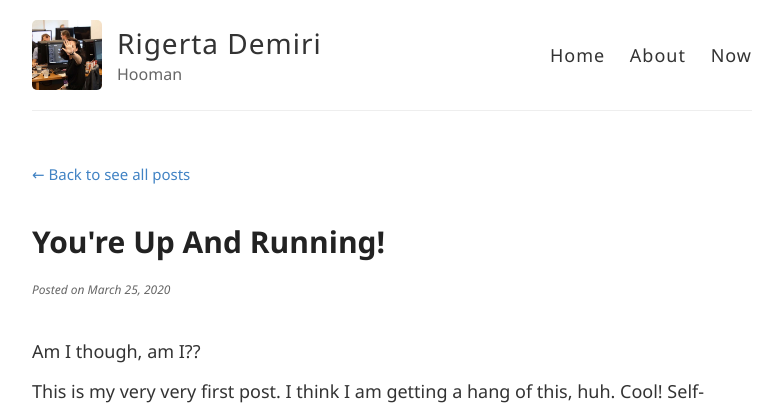
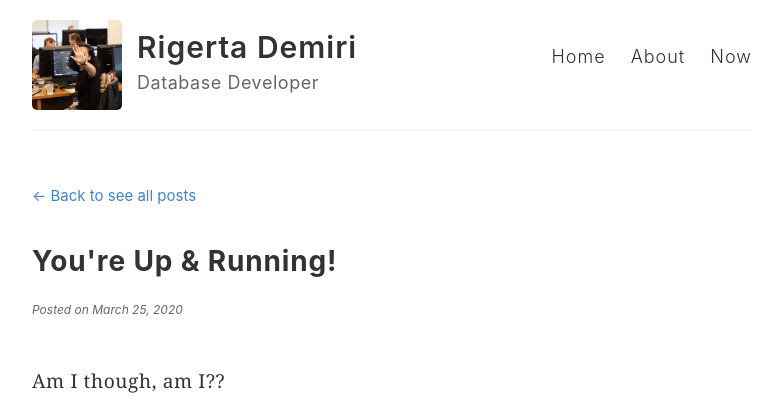
Before and after one commit to rigerta/rigerta.github.io, a Jekyll site: the page built from _posts/2020-3-25-quarantine-stories.md, in a window 1280 px wide. Shown: the top 408 px of the page, without its empty margins (248-1030 px from the left). Built offline with Jekyll 4.4.1, drawn with Linux system fonts in a browser that asks for light colours.

Commit message:
dev changes

```diff
--- a/_config.yml
+++ b/_config.yml
@@ -6,7 +6,7 @@
 name: Rigerta Demiri
 
 # Short bio or description (displayed in the header)
-description: Hooman
+description: Database Developer
 #Database Developer with a passion for ML and AI
 
 # URL of your avatar or profile pic (you could use your GitHub profile pic)
--- a/_posts/2020-3-25-quarantine-stories.md
+++ b/_posts/2020-3-25-quarantine-stories.md
@@ -1,6 +1,6 @@
 ---
 layout: post
-title: You're Up And Running!
+title: You're Up & Running!
 ---
 
 Am I though, am I??
--- a/_sass/_variables.scss
+++ b/_sass/_variables.scss
@@ -20,6 +20,7 @@ $helveticaNeue: "Helvetica Neue", Helvetica, Arial, sans-serif;
 $georgia: Georgia, serif;
 
 $cambria: Cambria, sans-serif;
+$title: apple-system,BlinkMacSystemFont,Segoe UI,Roboto,Oxygen,Ubuntu,Cantarell,Open Sans,Helvetica Neue,sans-serif;
 
 $someFont: "Avenir Next", "Avenir", "Segoe UI", "Lucida Grande", "Helvetica Neue", "Helvetica", "Fira Sans", "Roboto", "Noto", "Droid Sans", "Cantarell", "Oxygen", "Ubuntu", "Franklin Gothic Medium", "Century Gothic", "Liberation Sans", sans-serif;
 $someOtherFont: "BlinkMacSystemFont,Segoe UI,Roboto,Oxygen,Ubuntu,Cantarell,Open Sans,Helvetica Neue,sans-serif";
--- a/style.scss
+++ b/style.scss
@@ -19,7 +19,7 @@ html {
 
 body {
 	background: $white;
-  font: 18px/1.4 $someFont;
+  font: 18px/1.5 $title;
   color: $darkGray;
   height: 100%;
 }
@@ -29,49 +29,52 @@ body {
   max-width: 740px;
   padding: 0 10px;
   width: 100%;
-
   min-height: 100%;
   position: relative;
 }
 
 h1, h2, h3, h4, h5, h6 {
-  font-family: $someFont;
-  color: $darkerGray;
+  font-family: $title;
+  color: $darkGray;
   font-weight: bold;
-
-  line-height: 1.7;
   margin: 1em 0 15px;
   padding: 0;
+  letter-spacing: 0.03em;
+  font-size: 1.6rem;
+  line-height: 1.8em;
 
   @include mobile {
-    line-height: 1.4;
+    line-height: 1.5;
   }
 }
 
 h1 {
-  font-size: 30px;
+  font-size: 28px;
   a {
     color: inherit;
   }
 }
 
 h2 {
-  font-size: 24px;
+  font-size: 20px;
 }
 
 h3 {
-  font-size: 20px;
+  font-size: 18px;
 }
 
 h4 {
-  font-size: 18px;
+  font-size: 16px;
   color: $gray;
 }
 
 p {
-  margin: 15px 0;
-  font-family: $someFont;
-}
+  margin: 20px 0;
+  font-family: $georgia;
+  letter-spacing: 0.03em;
+  font-size: 1.2rem;
+  line-height: 1.6em;
+  }
 
 a {
   color: $blue;
@@ -83,7 +86,7 @@ a {
 }
 
 ul, ol {
-  margin: 15px 0;
+  margin: 14px 0;
   padding-left: 30px;
 }
 
@@ -171,8 +174,8 @@ img {
 
 .site-avatar {
   float: left;
-  width: 70px;
-  height: 70px;
+  width: 90px;
+  height: 90px;
   margin-right: 15px;
 
   @include mobile {
@@ -200,16 +203,17 @@ img {
   margin: 0;
   color: $darkGray;
   cursor: pointer;
-  font-family: $someFont;
-  font-weight: 300;
-  font-size: 28px;
+  font-family: $title;
+  font-weight: 600;
+  font-size: 30px;
   letter-spacing: 1px;
 }
 
 .site-description {
   margin: -5px 0 0 0;
+  font-family: $title;
   color: $gray;
-  font-size: 16px;
+  font-size: 18px;
 
   @include mobile {
     margin: 3px 0;
@@ -219,7 +223,7 @@ img {
 nav {
   float: right;
   margin-top: 23px; // @TODO: Vertically middle align
-  font-family: $someFont;
+  font-family: $title;
   font-size: 18px;
 
   @include mobile {
```
Also changed, not shown: _posts/2020-04-08-eda-with-tsql.md (added, +4 -0 lines), _posts/2020-04-09-eda-python-pandas.md (renamed from _posts_queued/2020-04-09-eda-python-pandas.md, +1 -1 lines), _posts/2020-04-10-eda-pyspark-sparksql.md (added, +4 -0 lines), _posts/2020-04-11-web-scrapping-reddit.md (added, +4 -0 lines), _posts/2020-04-12-insights-reddit-ask-subs.md (added, +4 -0 lines), _posts_queued/2020-04-08-eda-with-tsql.md (deleted, +0 -4 lines), _posts_queued/2020-04-10-eda-pyspark-sparksql.md (deleted, +0 -4 lines).
